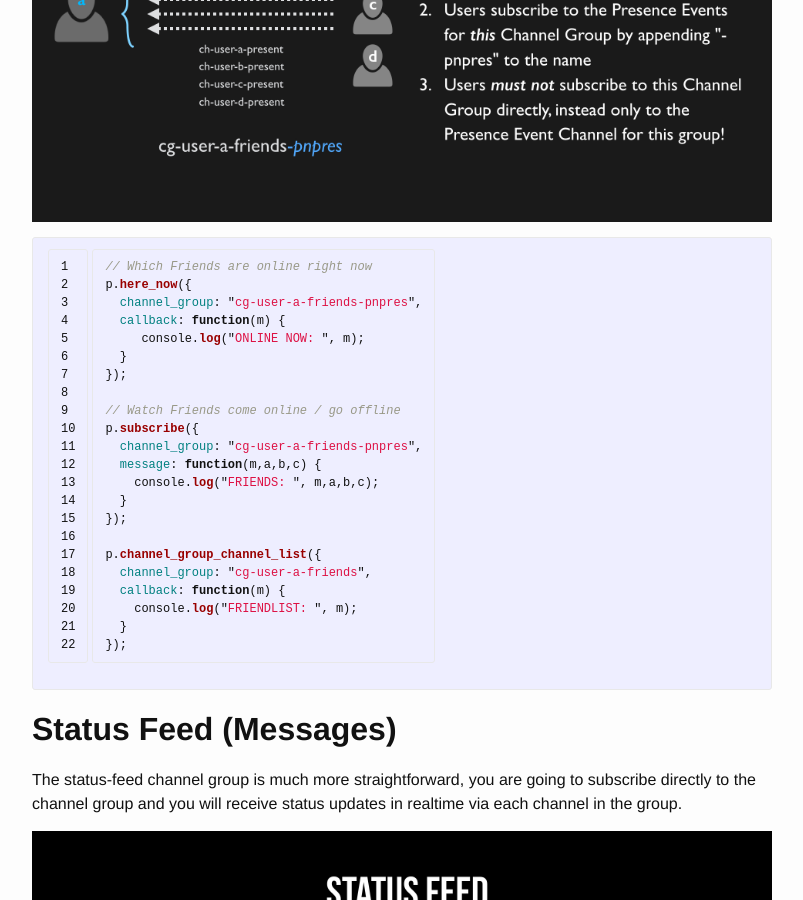
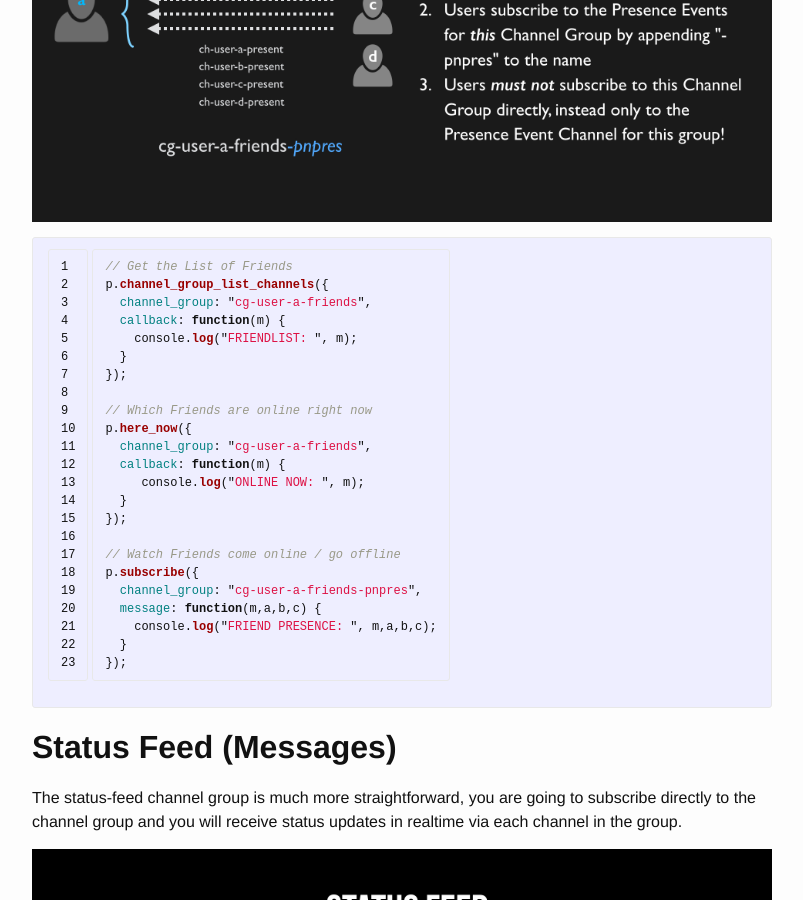
Before and after one commit to pubnub/pubnub-design-patterns, a Jekyll site: the page built from _posts/2015-08-11-Advanced-Channel-Groups-Friend-Lists-Status-Feed-And-Presence.md, in a window 1280 px wide and 900 px high, scrolled down 5900 px. Shown: the whole window, without its empty margins (238-1041 px from the left). Built offline with Jekyll 4.4.1, drawn with Linux system fonts in a browser that asks for light colours.

Commit message:
Updated advanced channel groups post

```diff
--- a/_posts/2015-08-11-Advanced-Channel-Groups-Friend-Lists-Status-Feed-And-Presence.md
+++ b/_posts/2015-08-11-Advanced-Channel-Groups-Friend-Lists-Status-Feed-And-Presence.md
@@ -225,9 +225,17 @@ friends' "present" channels! We are only interested in the Presence Events in th
 
 {% highlight javascript linenos %}
 
+// Get the List of Friends
+p.channel_group_list_channels({
+  channel_group: "cg-user-a-friends",
+  callback: function(m) {
+    console.log("FRIENDLIST: ", m);
+  }
+});
+
 // Which Friends are online right now
 p.here_now({
-  channel_group: "cg-user-a-friends-pnpres",
+  channel_group: "cg-user-a-friends",
   callback: function(m) {
      console.log("ONLINE NOW: ", m);
   }
@@ -237,14 +245,7 @@ p.here_now({
 p.subscribe({
   channel_group: "cg-user-a-friends-pnpres",
   message: function(m,a,b,c) {
-    console.log("FRIENDS: ", m,a,b,c);
-  }
-});
-
-p.channel_group_channel_list({
-  channel_group: "cg-user-a-friends",
-  callback: function(m) {
-    console.log("FRIENDLIST: ", m);
+    console.log("FRIEND PRESENCE: ", m,a,b,c);
   }
 });
 
```
